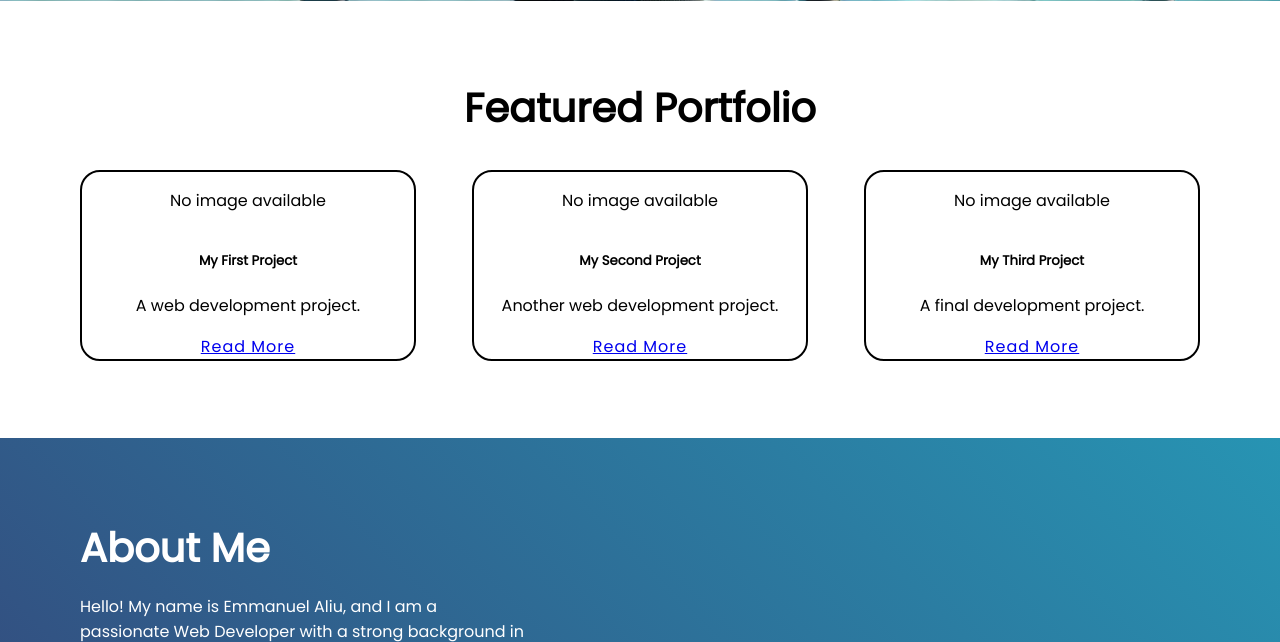
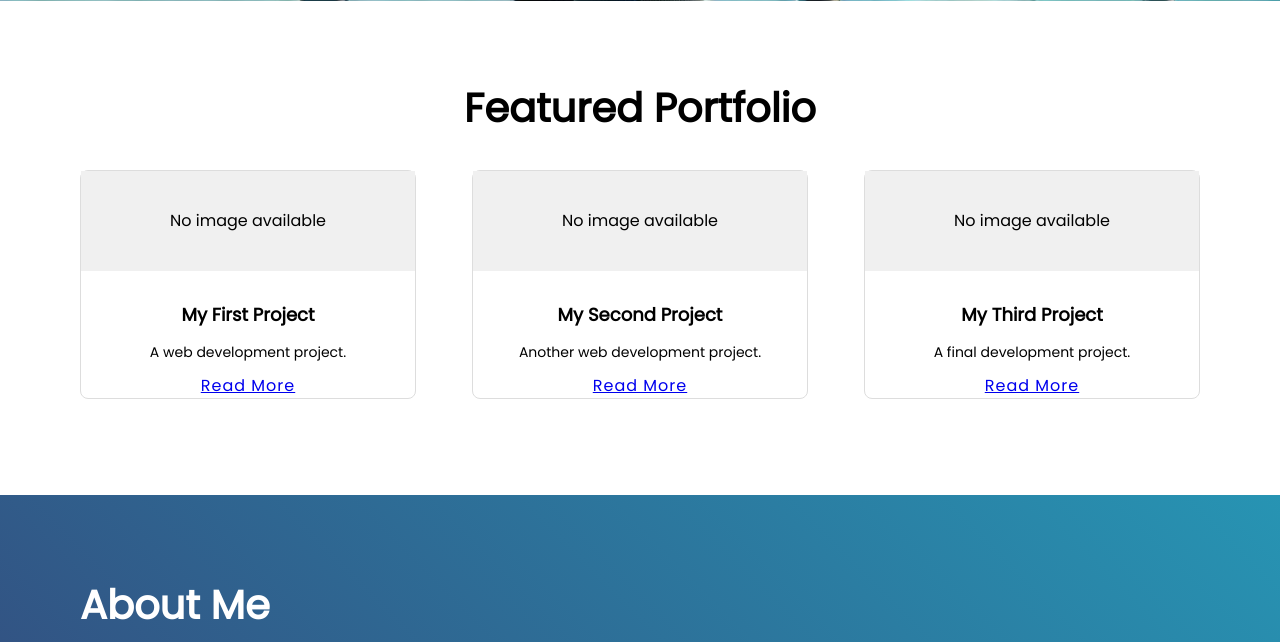
Before and after one commit to emmanuelal99/Django_Portfolio, a Django app: page / in a window 1280 px wide. Shown: the part 876-1518 px from the top of the page. Run offline with Django 5.2, Linux system fonts and the light colour scheme; data comes from the database, SQL or seed files in the repository.

Commit message:
Update index.html

```diff
--- a/templates/projects/project/index.html
+++ b/templates/projects/project/index.html
@@ -81,7 +81,6 @@
     </section>
 
   <!-- Portfolio Section -->
-
 	<section class="portfolio" id="portfolio">
     <div class="portfolio-heading">
         <h1 class="my-heading text-center">Featured Portfolio</h1>
@@ -90,24 +89,24 @@
         <div class="my-row">
             {% if projects %}
                 {% for project in projects %}
-        <div class="my-col">
-            <div class="my-card port-card">
+                    <div class="my-col" style="margin-bottom: 20px;">
+                        <div class="my-card port-card" style="border: 1px solid #ddd; border-radius: 8px; padding: 20px;">
                             {% if project.image %}
-                    <div class="image-container">
+                                <div class="image-container" style="width: 100%; height: 200px; overflow: hidden;">
                                     <img class="image" src="{{ project.image.url }}"
                                          srcset="{{ project.image.url }} 500w, {{ project.image.url }} 1000w"
                                          sizes="(max-width: 600px) 100vw, 50vw"
-                             alt="Image of {{ project.title }}"
-                             style="width: 100%; height: 100px; object-fit: cover;">
+                                         alt="{{ project.image }}"
+                                         style="width: 100%; height: 100%; object-fit: cover;">
                                 </div>
                             {% else %}
-                    <div class="image-container">
+                                <div class="image-container" style="width: 100%; height: 100px; background: #f0f0f0; display: flex; align-items: center; justify-content: center;">
                                     <p>No image available</p>
                                 </div>
                             {% endif %}
                             <div class="card-body">
-                    <h5 class="card-title">{{ project.title }}</h5>
-                    <p class="card-text">{{ project.description|truncatewords:20 }}</p>
+                                <h5 class="card-title" style="font-size: 18px; margin-bottom: 10px;">{{ project.title }}</h5>
+                                <p class="card-text" style="font-size: 14px; margin-bottom: 10px;">{{ project.description|truncatewords:20 }}</p>
                                 <a href="{% url 'project_detail' project.id %}" class="btn btn-primary" aria-label="View details of {{ project.title }}">Read More</a>
                             </div>
                         </div>
@@ -118,10 +117,9 @@
             {% endif %}
         </div>
     </div>
+</section>
 
 
-
-</section>
 
 <!-- About Section -->
 <section id="about" class="about">
```
Lines whose indentation alone changed are shown as unchanged.
